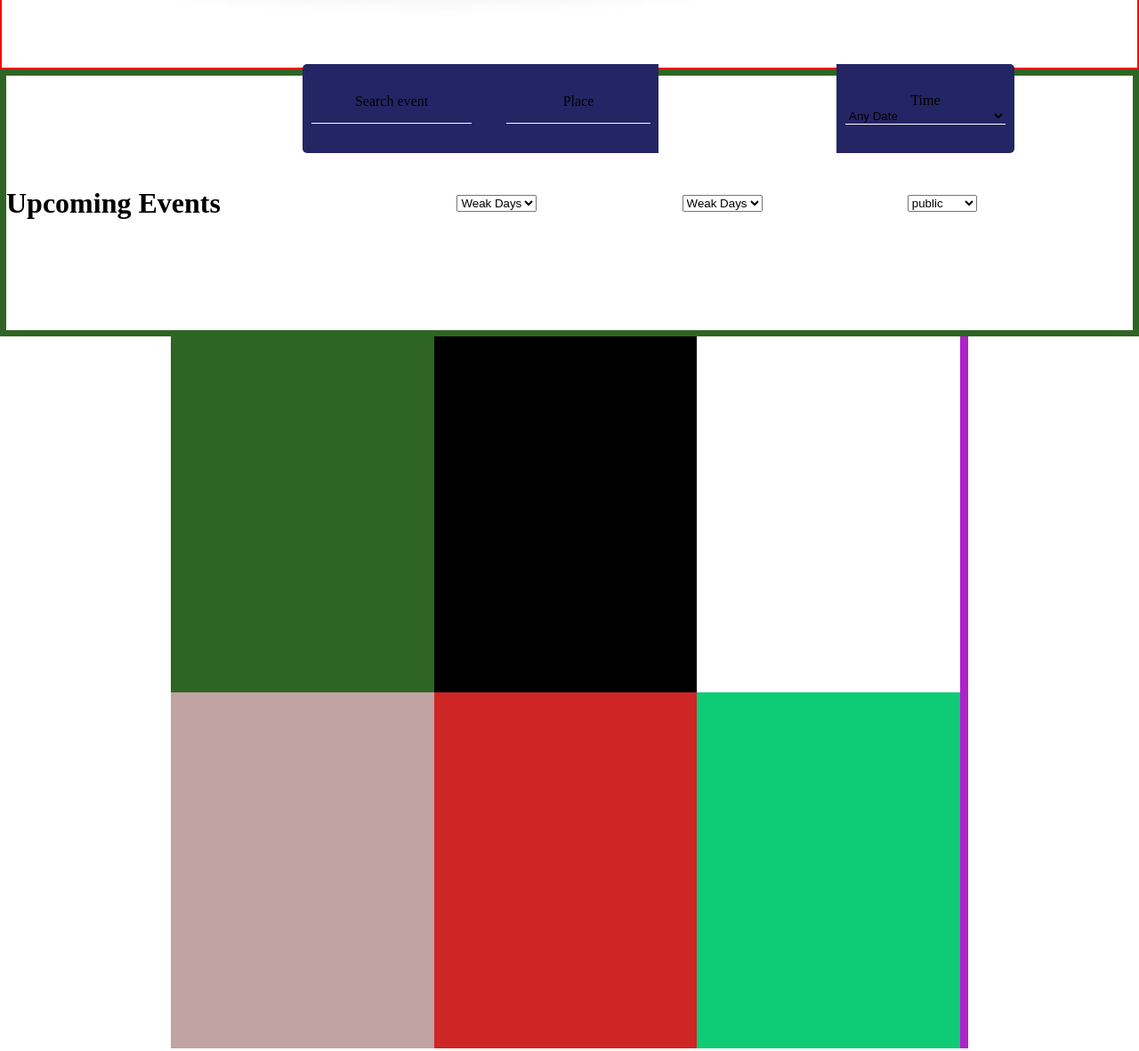
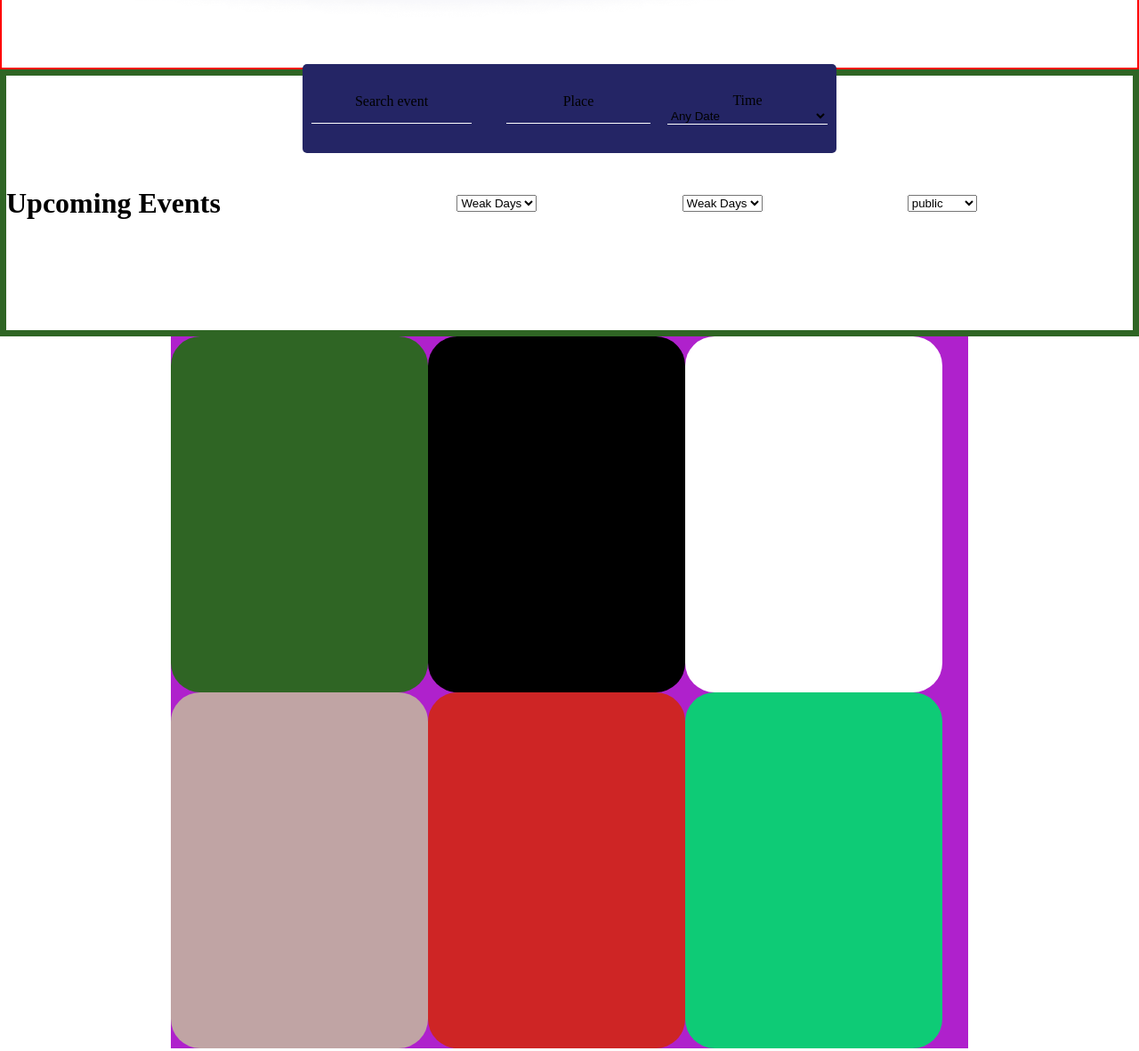
Before and after one commit to Abdelmoudiri/Brief-Number-2, a plain HTML site: page index.html in a window 1280 px wide. Shown: the part 722-1903 px from the top of the page at 89% size. Drawn offline with Linux system fonts and the light colour scheme.

Commit message:
commit 7

```diff
--- a/style.css
+++ b/style.css
@@ -68,6 +68,7 @@ position: relative;
 .btn-ticket{
     width: 182px;
     height: 60px;
+    margin-right: 15px;
     font-size: 32px;
     border-radius: 30px;
     background-color: rgb(240, 19, 19);
@@ -203,12 +204,13 @@ searchboxSelect label{
     grid-column: 4/5;
 }
 .searchboxSelect{
-    grid-column: 5/6;
+    grid-column: 4/5;
 }
 .main3{
     left: 20%;
     display: grid;
     height: 100vh;
+    padding-right: 20px;
     width: 70%;
     margin-inline: auto;
     background-color: #af21cc;
@@ -219,6 +221,7 @@ searchboxSelect label{
 .main3 div{
     padding-left: 10px;
     border-color:5px solid blue;
+    border-radius: 33px;
 }
 .div1{
 height: 100%;
```
